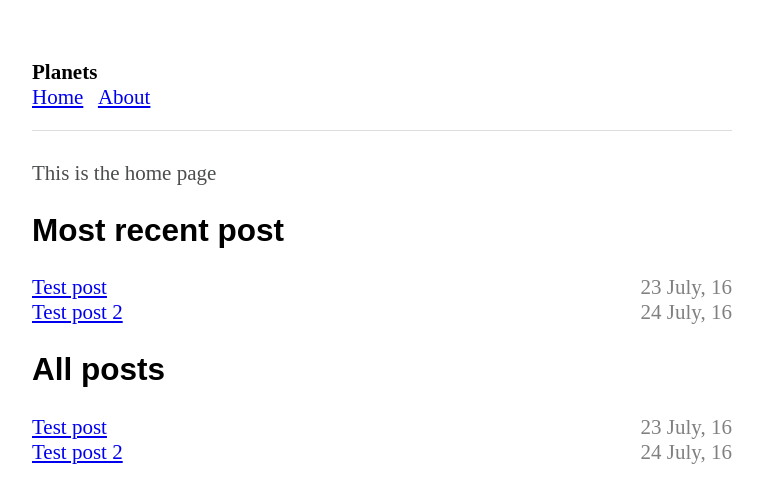
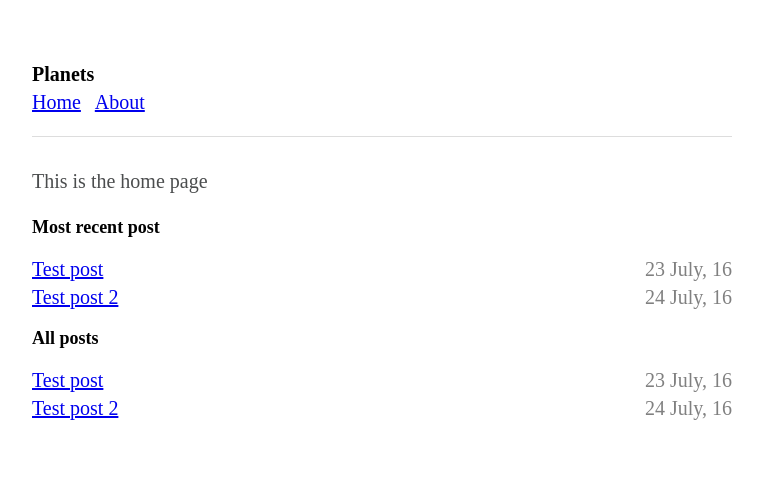
Before and after one commit to ffub/space-habitats, a Jekyll site: the page built from index.markdown, in a window 1280 px wide. Shown: the top 503 px of the page, without its empty margins (258-1021 px from the left). Built offline with Jekyll 4.4.1, drawn with Linux system fonts in a browser that asks for light colours.

Commit message:
Switched to FF Meta Serif

```diff
--- a/_sass/_type.scss
+++ b/_sass/_type.scss
@@ -1,10 +1,18 @@
 body {
-  font-family: "source-serif-pro", serif;
-  font-size: 21px;
+  font-family: "ff-meta-serif-web-pro", serif;
+  font-size: 20px;
+  line-height: 1.4;
   color: hsl(200, 2%, 30%);
 }
 
 h1, h2, h3 {
-  font-family: "jaf-bernino-sans", sans-serif;
   color: black;
 }
+
+h1 {
+  font-size: 24px;
+}
+
+h2 {
+  font-size: 18px;
+}
```
